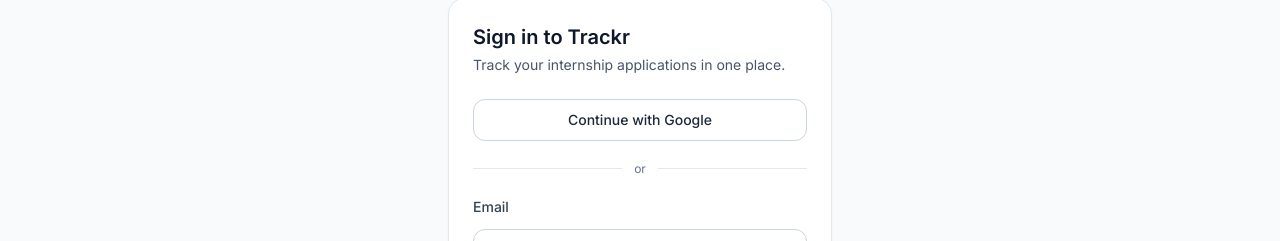
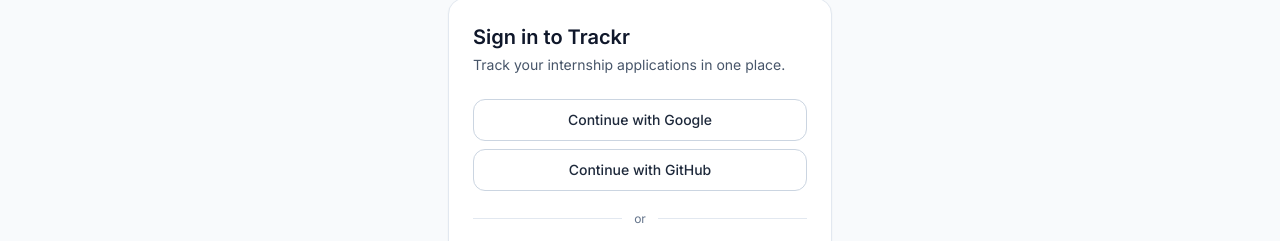
Before and after one commit to Divyesh-Challa/Trackr, a Next.js app in the folder frontend/: page /login in a window 1280 px wide. Shown: the part 147-388 px from the top of the page. Built offline with nearby package versions, Linux system fonts and the light colour scheme; no server answers.

Commit message:
feat(auth): add Continue with GitHub on the login page

```diff
--- a/frontend/src/app/(auth)/login/page.tsx
+++ b/frontend/src/app/(auth)/login/page.tsx
@@ -34,10 +34,10 @@
     }
   };
 
-  const signInWithGoogle = async () => {
+  const signInWith = async (provider: "google" | "github") => {
     setError(null);
     const { error } = await createClient().auth.signInWithOAuth({
-      provider: "google",
+      provider,
       options: { redirectTo: redirectTo() },
     });
     if (error) setError(error.message);
@@ -59,13 +59,22 @@
         </div>
       ) : (
         <>
-          <button
-            type="button"
-            onClick={signInWithGoogle}
-            className="mt-6 w-full rounded-xl border border-slate-300 px-4 py-2.5 text-sm font-medium text-slate-800 hover:bg-slate-50"
-          >
-            Continue with Google
-          </button>
+          <div className="mt-6 space-y-2">
+            <button
+              type="button"
+              onClick={() => signInWith("google")}
+              className="w-full rounded-xl border border-slate-300 px-4 py-2.5 text-sm font-medium text-slate-800 hover:bg-slate-50"
+            >
+              Continue with Google
+            </button>
+            <button
+              type="button"
+              onClick={() => signInWith("github")}
+              className="w-full rounded-xl border border-slate-300 px-4 py-2.5 text-sm font-medium text-slate-800 hover:bg-slate-50"
+            >
+              Continue with GitHub
+            </button>
+          </div>
 
           <div className="my-5 flex items-center gap-3 text-xs text-slate-500">
             <span className="h-px flex-1 bg-slate-200" />
```
